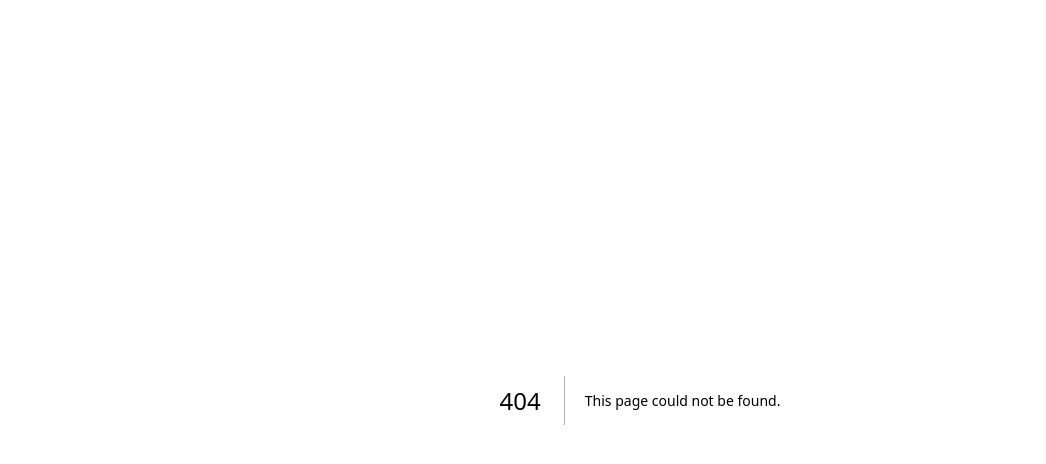
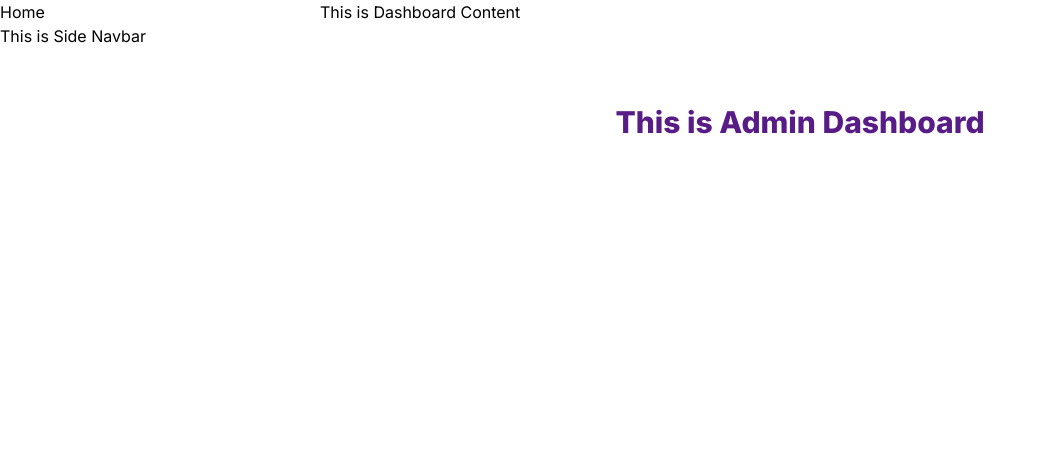
Before and after one commit to ataullahmesbah/ataullahmesbah-portfolio-next_pro, a Next.js app: page /admin-dashboard in a window 1280 px wide. Before the commit this address had no page. Shown: the top 464 px of the page, without its empty margins (0-1046 px from the left). Built offline with nearby package versions, Linux system fonts and the light colour scheme.

Commit message:
server side add

```diff
--- /dev/null
+++ b/src/app/(dashboard)/admin-dashboard/page.js
@@ -0,0 +1,13 @@
+
+
+// Admin Dashboard
+
+const page = () => {
+    return (
+        <div>
+            <h2 className="text-center font-extrabold text-3xl py-20 text-purple-900">This is Admin Dashboard</h2>
+        </div>
+    );
+};
+
+export default page;
--- /dev/null
+++ b/src/app/(dashboard)/layout.js
@@ -0,0 +1,29 @@
+import Link from "next/link";
+
+
+const DashboardLayout = ({ children }) => {
+    return (
+        <div className="grid grid-cols-12">
+
+            {/* Side Nav */}
+
+            <div className="col-span-3">
+
+                <Link href='/'>Home</Link>
+
+                <h3>This is Side Navbar</h3>
+            </div>
+
+            {/* Dashboard Content */}
+
+            <div className="col-span-9">
+
+                <h3>This is Dashboard Content</h3>
+
+                {children}
+            </div>
+        </div>
+    );
+};
+
+export default DashboardLayout;
--- /dev/null
+++ b/src/app/(dashboard)/user-dashboard/page.js
@@ -0,0 +1,15 @@
+// user dashboard
+
+const page = () => {
+    return (
+        <div>
+
+            <h2 className="text-center font-extrabold text-3xl py-20 text-purple-900">This is User Dashboard</h2>
+
+
+
+        </div>
+    );
+};
+
+export default page;
--- /dev/null
+++ b/src/app/(with-layout)/letter/[id]/page.js
@@ -0,0 +1,33 @@
+import newsletters from "/public/newsletters.json";
+
+const LetterDetailPage = ({ params }) => {
+    // Extract the ID from params
+    const { id } = params;
+
+    // Find the specific newsletter
+    const singleNewsLetter = newsletters.find((newsletter) => newsletter.id === parseInt(id));
+
+    // Handle case where the newsletter is not found
+    if (!singleNewsLetter) {
+        return (
+            <div className="text-center py-20">
+                <h3 className="text-2xl font-semibold text-red-500">Newsletter Not Found</h3>
+            </div>
+        );
+    }
+
+    return (
+        <div className="container mx-auto py-16 px-6">
+            <h2 className="text-3xl font-bold text-center mb-6">{singleNewsLetter.title}</h2>
+            <div className="max-w-4xl mx-auto">
+
+                <p className="text-lg text-gray-800">{singleNewsLetter.description}</p>
+                <div className="mt-4">
+                    <span className="text-sm text-gray-600">Category: {singleNewsLetter.category}</span>
+                </div>
+            </div>
+        </div>
+    );
+};
+
+export default LetterDetailPage;
--- a/src/app/components/Navbar/Navbar.js
+++ b/src/app/components/Navbar/Navbar.js
@@ -48,6 +48,8 @@ const Navbar = () => {
     const isActiveLink = (path) => {
         return pathname === path ? 'text-gray-400' : 'text-white';
     };
+
+    if (!pathname.includes('dashboard')) {
 
         return (
             <div className="bg-gray-900 py-5 border-b border-b-gray-800">
@@ -191,6 +193,10 @@ const Navbar = () => {
                 </nav>
             </div>
         );
+    }
+
+    else {
+        return <></>
+    }
 };
-
 export default Navbar;
--- a/src/app/components/Share/Newsletter/Newsletter.js
+++ b/src/app/components/Share/Newsletter/Newsletter.js
@@ -1,6 +1,7 @@
 'use client';
 
 import Image from "next/image";
+import Link from "next/link";
 import React, { useState, useEffect } from "react";
 
 const Newsletters = () => {
@@ -46,9 +47,11 @@ const Newsletters = () => {
                                 </h3>
                                 <p className="text-gray-300 text-sm">
                                     {newsletter.description.slice(0, 300)}...{" "}
-                                    <span className="text-blue-400 cursor-pointer hover:underline">
-                                        Read More
-                                    </span>
+                                    <Link href={`/letter/${newsletter.id}`}>
+                                        <span className="text-blue-400 cursor-pointer hover:underline">
+                                            Read More
+                                        </span>
+                                    </Link>
                                 </p>
                                 <div className="mt-3">
                                     <span className="text-xs text-gray-400 uppercase">
--- a/src/lib/getAllPages.js
+++ b/src/lib/getAllPages.js
@@ -3,8 +3,8 @@ export async function getAllPages() {
       { slug: '' }, // Home Page
       { slug: 'about' },
       { slug: 'contact' },
-      { slug: 'services' },
-      { slug: 'portfolio' },
-      { slug: 'blog' },
+      { slug: 'web-development' },
+      { slug: 'seo' },
+      { slug: 'letter' },
     ];
   }
```
Lines whose indentation alone changed are shown as unchanged.
